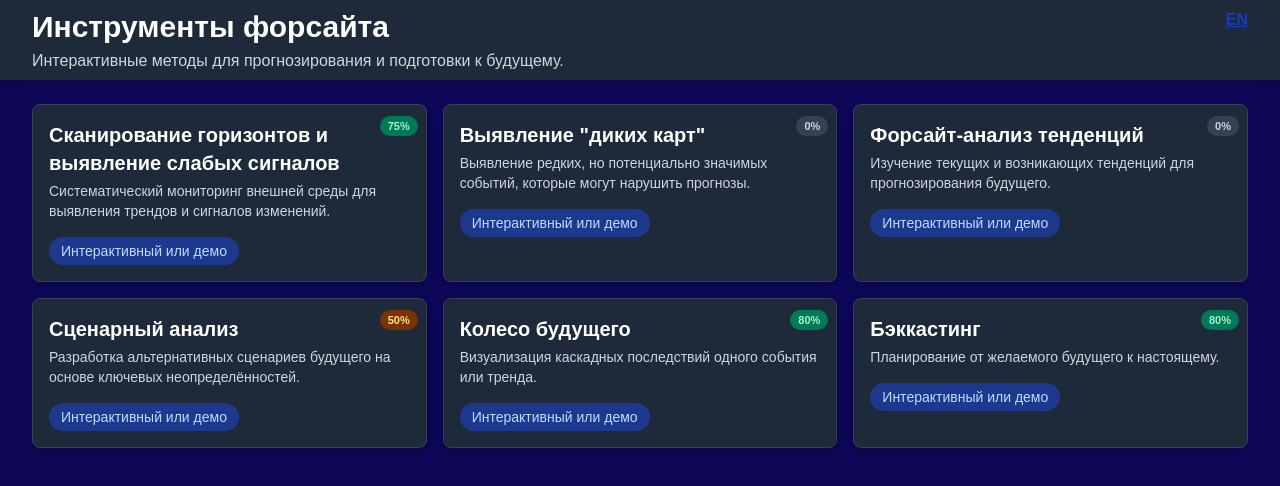
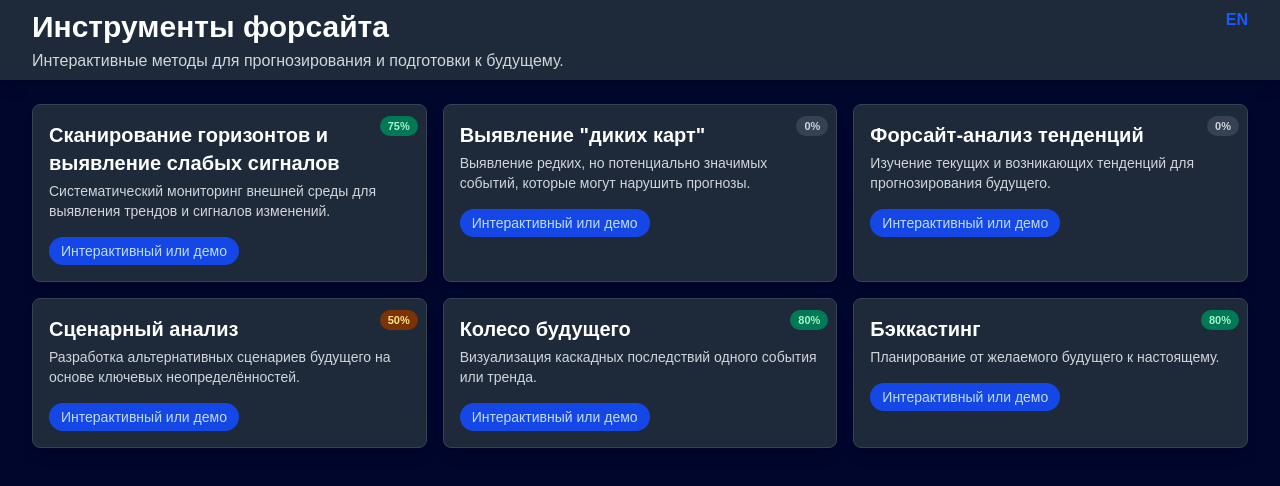
Before and after one commit to RomanDSFS/Q354-Foresigh-Tools, a Next.js app: page / in a window 1280 px wide. Shown: the top 486 px of the page. Built offline with nearby package versions, Linux system fonts and the light colour scheme.

Commit message:
Fix colors in the themes.

```diff
--- a/src/app/globals.css
+++ b/src/app/globals.css
@@ -3,11 +3,11 @@
 
 /* Базовые CSS-переменные и темы */
 :root {
-  --background: #0e0757;
+  --background: #01062d;
   --foreground: #e9dddd;
 
   /* 👇 новый фон для страницы "Колесо будущего" */
-  --fw-page-bg: #0e0757;
+  --fw-page-bg: #01062d;
 
   /* Переменные для Future Wheel */
   --fw-accent: #194cba;
--- a/src/components/HomePageClient.tsx
+++ b/src/components/HomePageClient.tsx
@@ -68,7 +68,7 @@ export default function HomePageClient({ tools }: { tools: Tool[] }) {
 
                   {/* Метка «интерактивный/демо», прижата книзу карточки */}
                   <div className="mt-3 pt-1">
-                    <span className="inline-block px-3 py-1 text-xs md:text-sm font-medium bg-blue-900 text-blue-200 rounded-full">
+                    <span className="inline-block px-3 py-1 text-xs md:text-sm font-medium bg-blue-700 text-blue-200 rounded-full">
                       {tool.interactive ? t('interactiveLabel') : 'Описание'}
                     </span>
                   </div>
--- a/src/components/LanguageToggle.tsx
+++ b/src/components/LanguageToggle.tsx
@@ -9,7 +9,7 @@ export default function LanguageToggle() {
   return (
     <button
       onClick={() => setLang(lang === 'ru' ? 'en' : 'ru')}
-      className="text-bold text-blue-800 hover:text-blue-500 font-bold underline"
+      className="text-bold text-blue-600 hover:text-blue-500 font-bold"
       aria-label={lang === 'ru' ? 'Switch to English' : 'Переключить на русский'}
     >
       {lang === 'ru' ? 'EN' : 'RU'}
--- a/src/components/tools/ToolContent.tsx
+++ b/src/components/tools/ToolContent.tsx
@@ -77,7 +77,7 @@ export default function ToolContent({ toolId, interactive }: Props) {
       <header className={isFutureWheel ? 'bg-gray-800 backdrop-blur border-b' : 'bg-gray-800 border-b'}>
         <div className="max-w-7xl mx-auto px-4 py-4 sm:px-6 lg:px-8 flex justify-between items-start">
           <div>
-            <Link href="/" className="text-bold text-blue-800 hover:text-blue-500 font-bold">
+            <Link href="/" className="text-bold text-blue-600 hover:text-blue-500 font-bold">
               ⬅️ {t('backToTools')}
             </Link>
 
```
